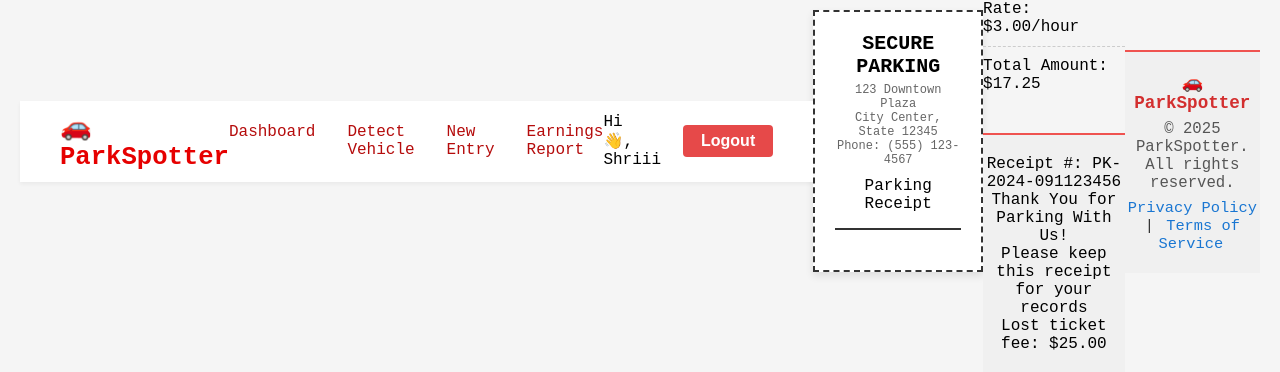
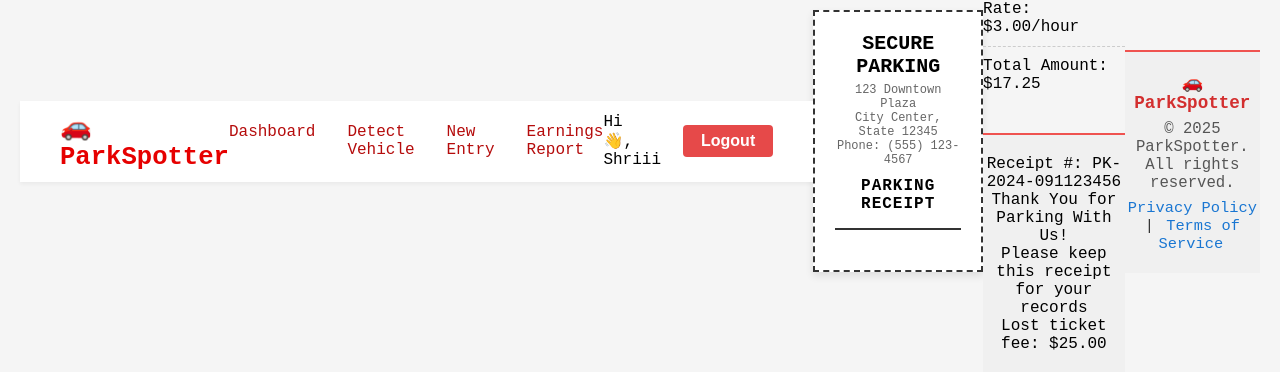
Before and after one commit to yashc2003/ParkSpotter, a Django app: template parkspotter/templates/recipt.html in a window 1280 px wide. Shown: the part 279-651 px from the top of the page. Run offline with Django 5.2, Linux system fonts and the light colour scheme; the template is opened without the code that fills it, so the values that code supplies are empty; a user stored in the database is signed in.

Commit message:
Styling provided for receipt title

```diff
--- a/parkspotter/static/css/recipt.css
+++ b/parkspotter/static/css/recipt.css
@@ -31,3 +31,9 @@
             color: #666;
             margin-bottom: 10px;
         }
+.receipt-title {
+            font-size: 16px;
+            font-weight: bold;
+            text-transform: uppercase;
+            letter-spacing: 1px;
+        }
```
